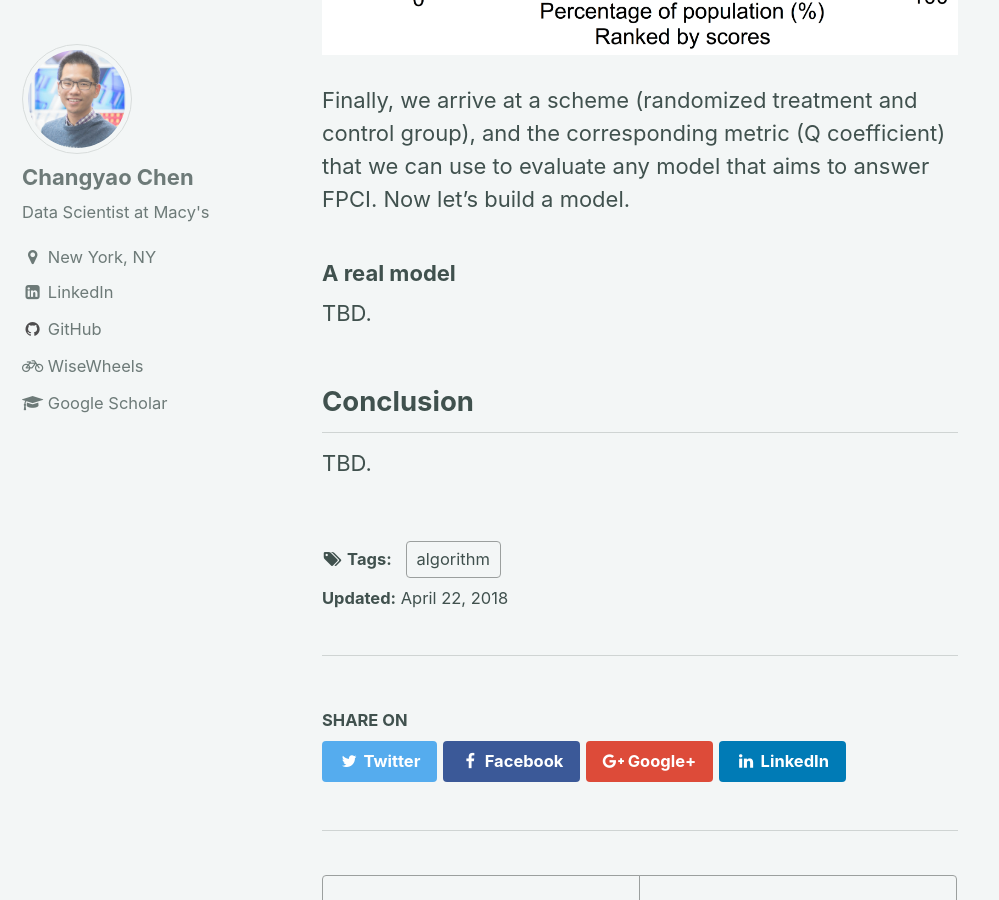
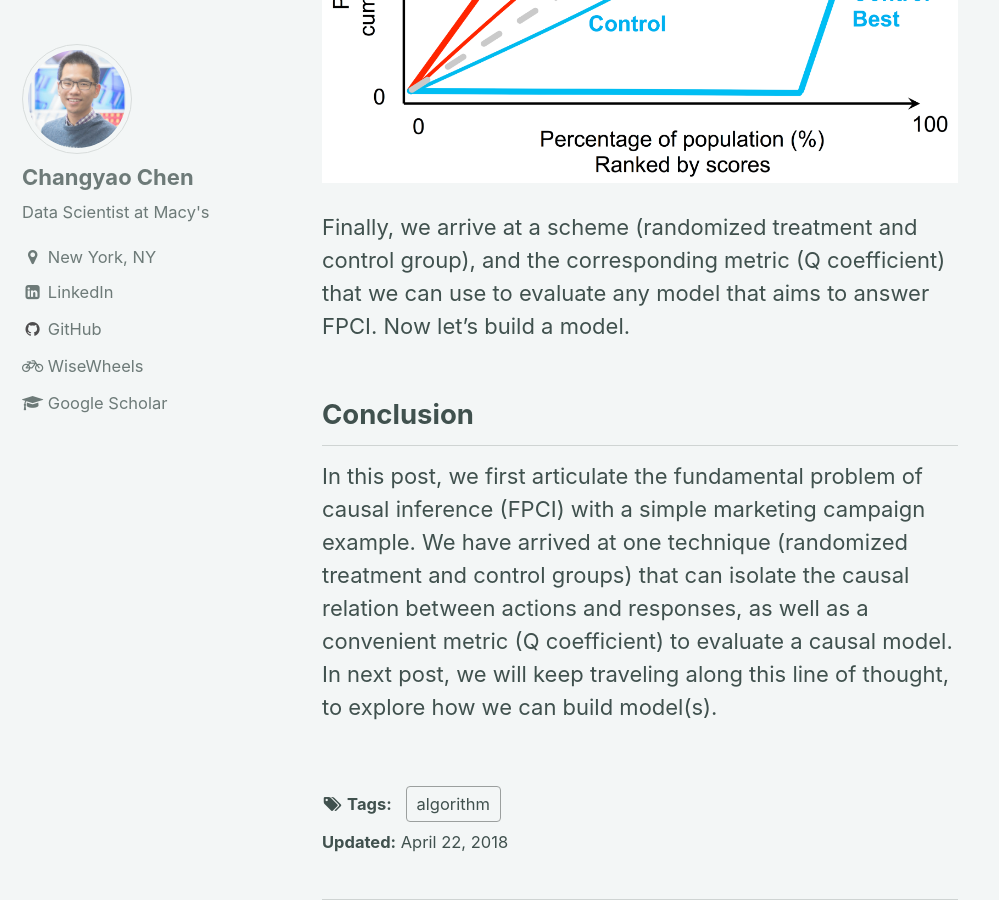
Before and after one commit to changyaochen/changyaochen.github.io, a Jekyll site: the page built from _posts/2018-04-22-the-fundamental-problem-of-causal-inference-part-1.md, in a window 1280 px wide and 900 px high, scrolled down 9166 px. Shown: the whole window, without its empty margins (0-999 px from the left). Built offline with Jekyll 4.4.1, drawn with Linux system fonts in a browser that asks for light colours; some of the changed text lies outside the part shown.

Commit message:
split to posts to 2 parts

```diff
--- a/_posts/2018-04-22-the-fundamental-problem-of-causal-inference.md
+++ b/_posts/2018-04-22-the-fundamental-problem-of-causal-inference-part-1.md
@@ -17,6 +17,8 @@ Many companies spend large sums of money on marketing, including but not limited
 A very appealing method is to train certain **propensity** model, which takes in each customer's attributes (age, gender, past shopping behaviors, etc.), and *predict* the probability that she will make a purchase (say, in next month). Once we have trained a reasonably good propensity model (evaluated with appropriate metrics), we than apply our marketing actions to those top prospects, to *lock in* their purchases.
 
 However, such approach is fundamentally flawed, in that it completely disregards the effects of marketing actions. Even if we observe better performance from those customers who are treated with marketing actions, it will be mere correlation but not causation: how do we know whether they will behave the same if they are **not** treated?
+
+In this post and next, I will try to illustrate how one can go about identifying the casuality, and build model to maximize the causal effects in, for instance, a marketing campaign.
 
 ## Model to identify causal effects
 ### The goal
@@ -84,8 +86,5 @@ Once we understand the best-possible scenarios when applying a model to the trea
 
 Finally, we arrive at a scheme (randomized treatment and control group), and the corresponding metric (Q coefficient) that we can use to evaluate any model that aims to answer FPCI. Now let's build a model.
 
-### A real model
-TBD.
-
 ## Conclusion
-TBD.
+In this post, we first articulate the fundamental problem of causal inference (FPCI) with a simple marketing campaign example. We have arrived at one technique (randomized treatment and control groups) that can isolate the causal relation between actions and responses, as well as a convenient metric (Q coefficient) to evaluate a causal model. In next post, we will keep traveling along this line of thought, to explore how we can build model(s).
```
Also changed, not shown: other parts of _posts/2018-04-22-the-fundamental-problem-of-causal-inference-part-1.md (+1 -1 lines).
